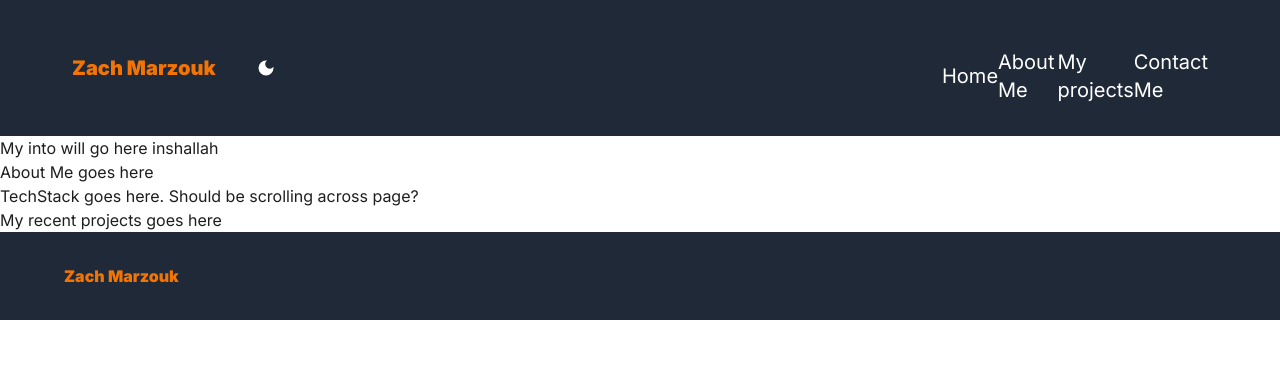
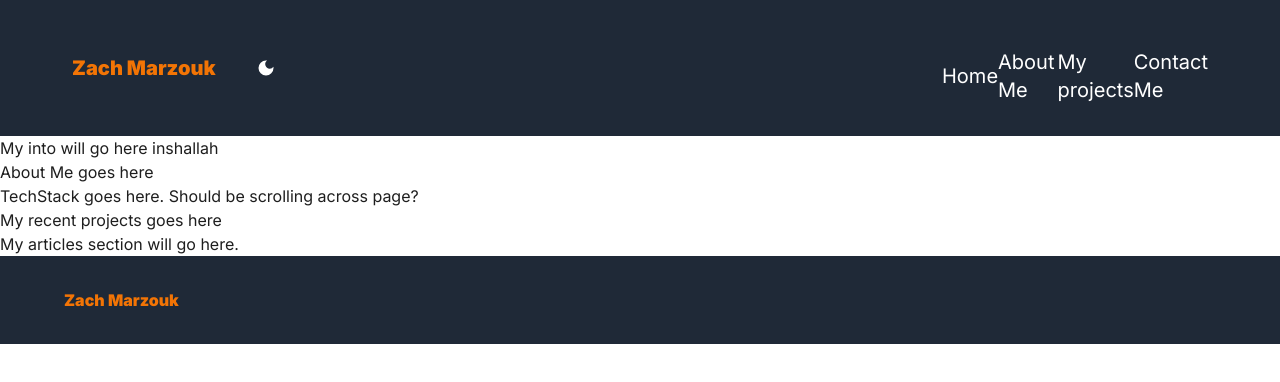
Before and after one commit to zamarz/ideal-octo-eureka, a Next.js app: page / in a window 1280 px wide. Shown: the top 382 px of the page. Built offline with nearby package versions, Linux system fonts and the light colour scheme.

Commit message:
Create article page and add to layout

```diff
--- /dev/null
+++ b/src/components/Articles.tsx
@@ -0,0 +1,5 @@
+const Articles = () => {
+  return <div>My articles section will go here.</div>;
+};
+
+export default Articles;
--- a/src/components/HomePage.tsx
+++ b/src/components/HomePage.tsx
@@ -1,4 +1,5 @@
 import AboutMe from "./AboutMe";
+import Articles from "./Articles";
 import Intro from "./Intro";
 import Projects from "./Projects";
 import TechStack from "./TechStack";
@@ -10,6 +11,7 @@ const HomePage = () => {
       <AboutMe />
       <TechStack />
       <Projects />
+      <Articles />
     </>
   );
 };
```
